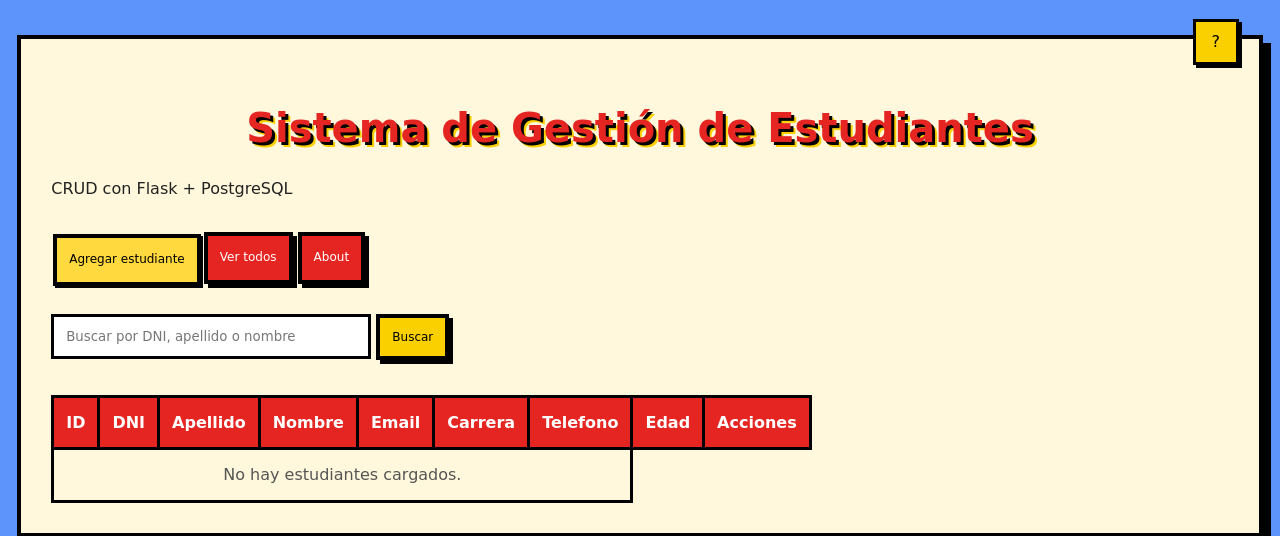
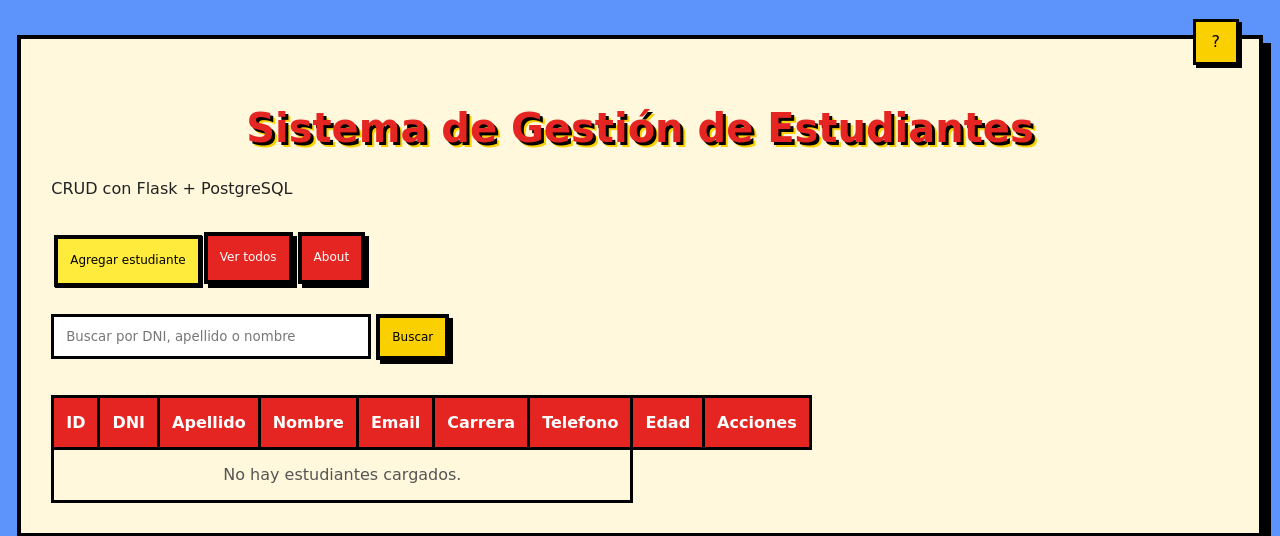
Before and after one commit to RenzoVannucci/tp_integrador_vannucci_Renzo, a Flask app: page / in a window 1280 px wide, with the pointer over the restyled element. Shown: the top 536 px of the page. Run offline with Flask 3, Linux system fonts and the light colour scheme; data that the repository does not hold is empty; some libraries are stand-ins or nearby versions.

Commit message:
Se mejoró el efecto hover de los botones

```diff
--- a/static/style.css
+++ b/static/style.css
@@ -113,9 +113,10 @@ button {
 
 .btn:hover,
 button:hover {
-    background: #ffd93d;
-    transform: translate(2px, 2px);
-    box-shadow: 2px 2px 0 #000;
+    background: #ffeb3b;
+    transform: translate(3px, 3px);
+    box-shadow: 1px 1px 0 #000;
+
 }
 
 .secondary {
```
